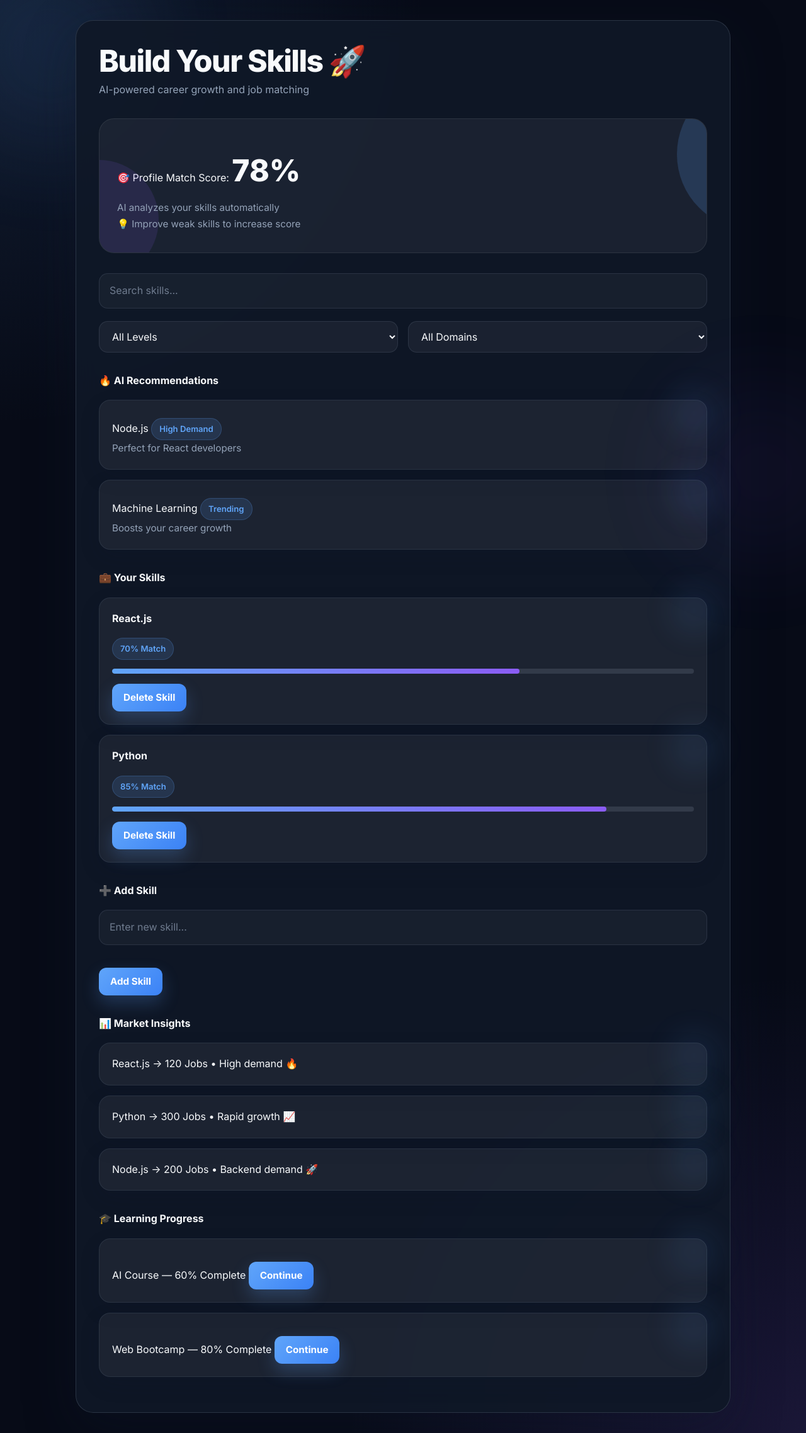
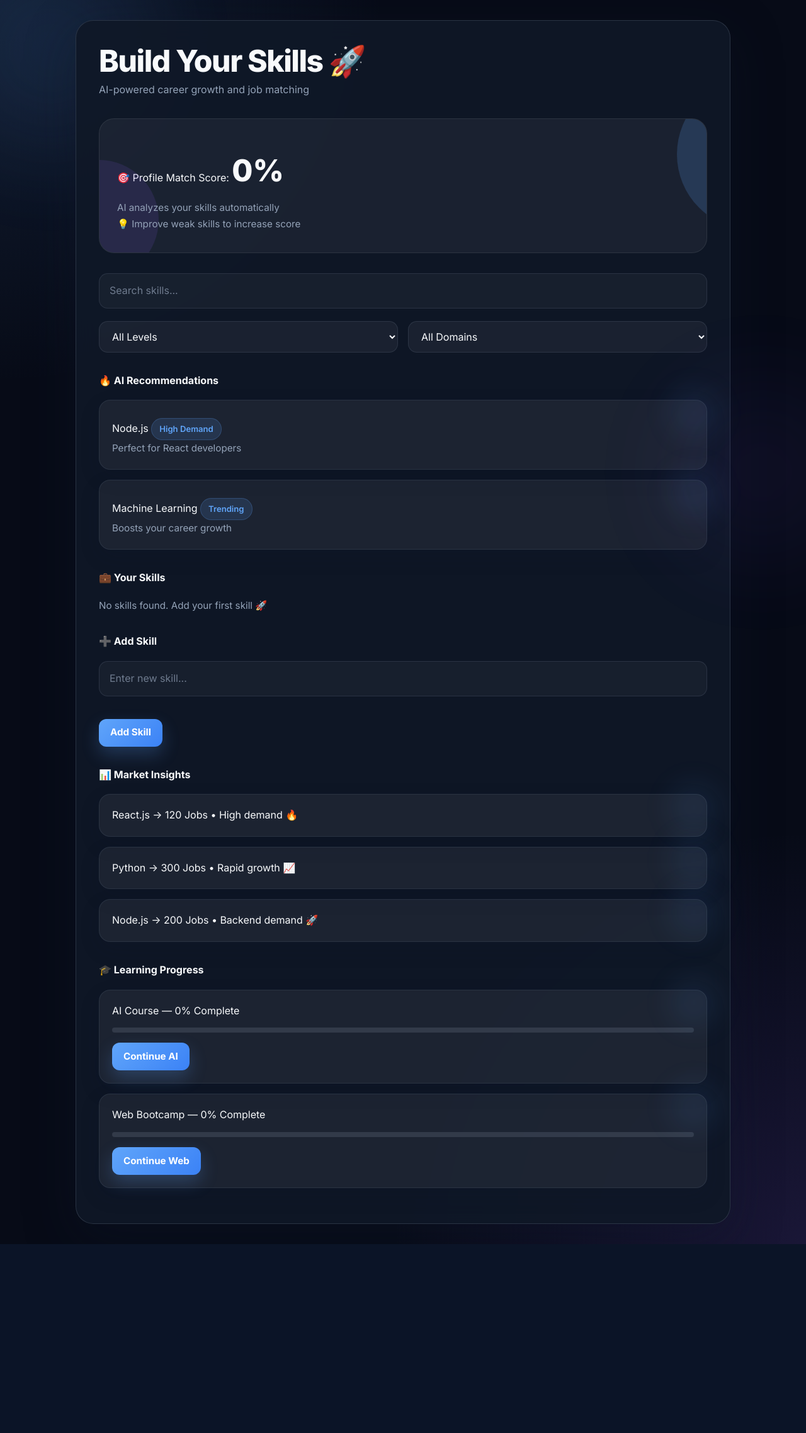
Before and after one commit to Abhigna13/career-portal, a Django app: template Django_Project_Code/ABHIGNA_14_MAY/career/templates/skills.html in a window 1280 px wide. Shown: the whole page at 63% size. After the commit the page ends 1976 px from the top, so only its background shows below. Run offline with Django 5.2, Linux system fonts and the light colour scheme; the template is opened without the code that fills it, so the values that code supplies are empty.

Commit message:
Updated skills and jobs pages with UI improvements

```diff
--- a/Django_Project_Code/ABHIGNA_14_MAY/career/templates/skills.html
+++ b/Django_Project_Code/ABHIGNA_14_MAY/career/templates/skills.html
@@ -306,28 +306,38 @@ h1 {
     opacity: 0.98;
 }
 
-.delete-btn{
-    display:inline-flex;
-    align-items:center;
-    justify-content:center;
-    min-height:44px;
-    padding:0 18px;
-    border-radius:12px;
-    border:none;
-    background:linear-gradient(135deg, var(--primary), var(--primary-strong));
-    color:#ffffff;
-    font-weight:700;
-    font-size:0.95rem;
-    cursor:pointer;
-    transition:transform 0.25s ease, box-shadow 0.25s ease, opacity 0.25s ease;
-    margin-top:16px;
-    box-shadow:0 12px 28px rgba(96, 165, 250, 0.24);
+.delete-btn {
+    display: inline-flex;
+    align-items: center;
+    justify-content: center;
+    min-height: 40px;
+    padding: 0 14px;
+    margin-top: 14px;
+
+    border-radius: 10px;
+    border: 1px solid rgba(239, 68, 68, 0.35);
+
+    background: rgba(239, 68, 68, 0.12);
+    color: #fca5a5;
+
+    font-weight: 600;
+    font-size: 0.85rem;
+
+    cursor: pointer;
+
+    transition: all 0.25s ease;
+    backdrop-filter: blur(10px);
 }
 
-.delete-btn:hover{
-    transform:translateY(-1px);
-    box-shadow:0 16px 36px rgba(96, 165, 250, 0.3);
-    opacity:0.98;
+.delete-btn:hover {
+    background: rgba(239, 68, 68, 0.25);
+    color: #ffffff;
+    transform: translateY(-2px);
+    box-shadow: 0 10px 25px rgba(239, 68, 68, 0.25);
+}
+
+.delete-btn:active {
+    transform: scale(0.97);
 }
 
 @media (max-width: 850px) {
@@ -433,137 +443,298 @@ h1 {
 
     <h3 class="section-title">🎓 Learning Progress</h3>
 
-    <div class="card">
-        AI Course — 60% Complete
-        <button class="btn" onclick="window.location.href='/jobs/'">Continue</button>
+<div class="card">
+    <span id="aiProgressText">
+        AI Course — 0% Complete
+    </span>
+
+    <div class="progress">
+        <div class="progress-bar" id="aiProgressBar"></div>
     </div>
 
-    <div class="card">
-        Web Bootcamp — 80% Complete
-        <button class="btn" onclick="window.location.href='/jobs/'">Continue</button>
+    <button class="btn" onclick="continueAI()">Continue AI</button>
+</div>
+
+<div class="card">
+    <span id="webProgressText">
+        Web Bootcamp — 0% Complete
+    </span>
+
+    <div class="progress">
+        <div class="progress-bar" id="webProgressBar"></div>
     </div>
 
+   <button class="btn" onclick="continueWeb()">Continue Web</button>
 </div>
 
+</div>
 <script>
+/* =========================
+   STORAGE KEYS
+========================= */
+const SKILL_KEY = "skills";
+const PROGRESS_KEY = "courseProgress";
 
-let skills = JSON.parse(localStorage.getItem("skills")) || [
-    {name:"React.js", level:70, domain:"web"},
-    {name:"Python", level:85, domain:"ai"}
-];
-
-skills = [...new Map(skills.map(s => [s.name.toLowerCase(), s])).values()];
-save();
-
-function save(){
-    localStorage.setItem("skills", JSON.stringify(skills));
+/* =========================
+   SAFE PARSER
+========================= */
+function safeParse(key) {
+    try {
+        const data = localStorage.getItem(key);
+        return data ? JSON.parse(data) : null;
+    } catch {
+        return null;
+    }
 }
 
-function isDuplicate(name){
-    return skills.some(s => s.name.toLowerCase() === name.toLowerCase());
+/* =========================
+   INIT STATE
+========================= */
+let skills = safeParse(SKILL_KEY);
+
+if (!Array.isArray(skills)) {
+    skills = [];
 }
 
-function deleteSkill(index){
-    skills.splice(index,1);
-    save();
+let courseProgress = safeParse(PROGRESS_KEY);
+
+if (!courseProgress || typeof courseProgress !== "object") {
+    courseProgress = { ai: 0, web: 0 };
+}
+
+courseProgress.ai = courseProgress.ai ?? 0;
+courseProgress.web = courseProgress.web ?? 0;
+
+/* =========================
+   SAVE
+========================= */
+function saveSkills() {
+    localStorage.setItem(SKILL_KEY, JSON.stringify(skills));
+}
+
+function saveProgress() {
+    localStorage.setItem(PROGRESS_KEY, JSON.stringify(courseProgress));
+}
+
+/* =========================
+   HELPERS
+========================= */
+function normalizeName(name) {
+    return name.trim().toLowerCase();
+}
+
+function isDuplicate(name) {
+    const n = normalizeName(name);
+    return skills.some(s => normalizeName(s.name) === n);
+}
+
+function generateId() {
+    return Date.now() + Math.floor(Math.random() * 10000);
+}
+
+/* =========================
+   DELETE SKILL (SAFE)
+========================= */
+function deleteSkill(id) {
+    skills = skills.filter(s => s.id !== id);
+    saveSkills();
+    updateLearningProgressFromSkills();  // ADD THIS
+
     render();
 }
 
-function render(){
+/* =========================
+   SCORE
+========================= */
+function calculateScore(list) {
+    if (!list.length) return 0;
+    return Math.round(list.reduce((a, b) => a + b.level, 0) / list.length);
+}
 
-    let list = document.getElementById("skillsList");
-    let search = document.getElementById("search").value.toLowerCase().trim();
-    let level = document.getElementById("levelFilter").value;
-    let domain = document.getElementById("domainFilter").value;
+/* =========================
+   PROGRESS UI (FIXED HERO BUG)
+========================= */
+function updateProgress() {
+    saveProgress();
+
+    const aiText = document.getElementById("aiProgressText");
+    const webText = document.getElementById("webProgressText");
+
+    if (aiText && webText) {
+        aiText.innerText = `AI Course — ${courseProgress.ai}% Complete`;
+        webText.innerText = `Web Bootcamp — ${courseProgress.web}% Complete`;
+    }
+
+    document.getElementById("aiProgressBar").style.width = courseProgress.ai + "%";
+    document.getElementById("webProgressBar").style.width = courseProgress.web + "%";
+}
+
+/* =========================
+   CONTINUE
+========================= */
+function continueAI() {
+    courseProgress.ai = Math.min(100, courseProgress.ai + 5);
+    saveProgress();
+    updateProgress();
+
+    setTimeout(() => {
+        window.location.href = "/jobs/";
+    }, 200);
+}
+
+function continueWeb() {
+    courseProgress.web = Math.min(100, courseProgress.web + 5);
+    saveProgress();
+    updateProgress();
+
+    setTimeout(() => {
+        window.location.href = "/jobs/";
+    }, 200);
+}
+
+/* =========================
+   RENDER
+========================= */
+function render() {
+    const list = document.getElementById("skillsList");
+
+    const search = document.getElementById("search").value.toLowerCase();
+    const level = document.getElementById("levelFilter").value;
+    const domain = document.getElementById("domainFilter").value;
+
+    const filtered = skills.filter(s => {
+        if (search && !s.name.toLowerCase().includes(search)) return false;
+
+        if (level === "beginner" && s.level > 60) return false;
+        if (level === "intermediate" && (s.level < 60 || s.level > 80)) return false;
+        if (level === "advanced" && s.level < 80) return false;
+
+        if (domain !== "all" && s.domain !== domain) return false;
+
+        return true;
+    });
 
     list.innerHTML = "";
 
-    let total = 0;
-    let count = 0;
-
-    skills.forEach((s,index)=>{
-
-        let name = s.name.toLowerCase();
-
-        if(search && !name.includes(search)) return;
-
-        if(level==="beginner" && s.level>=60) return;
-        if(level==="intermediate" && (s.level<60 || s.level>80)) return;
-        if(level==="advanced" && s.level<=80) return;
-
-        if(domain!=="all" && s.domain!==domain) return;
-
-        total += s.level;
-        count++;
-
-        list.innerHTML += `
-        <div class="card">
-            <b>${s.name}</b>
-
-            <span class="tag">${s.level}% Match</span>
-
-            <div class="progress">
-                <div class="progress-bar" style="width:${s.level}%"></div>
-            </div>
-
-            <button class="delete-btn" onclick="deleteSkill(${index})">
-                Delete Skill
-            </button>
-        </div>`;
-    });
-
-    document.getElementById("score").innerText =
-        count ? Math.round(total / count) + "%" : "0%";
-}
-
-function addCustomSkill(){
-
-    let val = document.getElementById("newSkill").value.trim();
-
-    if(val === ""){
-        alert("Please enter a skill!");
+    if (filtered.length === 0) {
+        list.innerHTML = "<p class='small'>No skills found. Add your first skill 🚀</p>";
+        document.getElementById("score").innerText = "0%";
         return;
     }
 
-    if(isDuplicate(val)){
+    filtered.forEach(skill => {
+        const card = document.createElement("div");
+        card.className = "card";
+
+        const progress = Math.max(0, Math.min(100, skill.level));
+
+        card.innerHTML = `
+            <b>${skill.name}</b>
+            <span class="tag">${skill.domain.toUpperCase()} • ${progress}%</span>
+            <div class="progress">
+                <div class="progress-bar" style="width:${progress}%"></div>
+            </div>
+        `;
+
+        const btn = document.createElement("button");
+        btn.className = "delete-btn";
+        btn.innerText = "Delete Skill";
+        btn.onclick = () => deleteSkill(skill.id);
+
+        card.appendChild(btn);
+        list.appendChild(card);
+    });
+
+    // score from FULL dataset (correct UX)
+    const scoreEl = document.getElementById("score");
+    if (scoreEl) {
+        scoreEl.innerText = calculateScore(skills) + "%";
+    }
+}
+
+/* =========================
+   ADD SKILL
+========================= */
+function addCustomSkill() {
+
+    const input = document.getElementById("newSkill");
+    const val = input.value.trim();
+
+    if (!val) {
+        alert("Enter skill!");
+        return;
+    }
+
+    if (isDuplicate(val)) {
         alert("Skill already exists!");
         return;
     }
 
     skills.push({
+        id: generateId(),
         name: val,
-        level: Math.floor(Math.random() * 41) + 50,
-        domain: "web"
+        level: 50,
+        domain: detectDomain(val)
     });
 
-    document.getElementById("newSkill").value = "";
-
-    save();
-    render();
-
-    alert(val + " skill added successfully!");
-}
-
-function addSkill(name){
-
-    if(isDuplicate(name)){
-        alert(name + " already exists!");
-        return;
-    }
-
-    skills.push({
-        name: name,
-        level: 60,
-        domain: "web"
-    });
-
-    save();
+    saveSkills();
+    updateLearningProgressFromSkills();  // ADD THIS
+    input.value = "";
     render();
 }
 
-render();
+/* =========================
+   DOMAIN DETECTION
+========================= */
+function detectDomain(val) {
+    val = val.toLowerCase();
 
+    const aiSkills = ["python", "ai", "ml", "machine learning", "data", "deep learning", "tensorflow"];
+    const webSkills = ["react", "node", "html", "css", "javascript", "js", "next"];
+
+    if (aiSkills.some(s => val.includes(s))) return "ai";
+    if (webSkills.some(s => val.includes(s))) return "web";
+
+    return "web";
+}
+
+function updateLearningProgressFromSkills() {
+    let aiTotal = 0, webTotal = 0;
+    let aiCount = 0, webCount = 0;
+
+    skills.forEach(s => {
+        if (s.domain === "ai") {
+    aiTotal += s.level;
+    aiCount++;
+} else if (s.domain === "web") {
+    webTotal += s.level;
+    webCount++;
+}
+    });
+
+    const aiAvg = aiCount ? aiTotal / aiCount : 0;
+    const webAvg = webCount ? webTotal / webCount : 0;
+
+    // smooth + capped progress
+    courseProgress.ai = Math.min(100, Math.round(aiAvg));
+    courseProgress.web = Math.min(100, Math.round(webAvg));
+
+    saveProgress();
+    updateProgress();
+}
+
+/* =========================
+   INIT
+========================= */
+document.addEventListener("DOMContentLoaded", () => {
+    render();
+    updateLearningProgressFromSkills();
+    updateProgress();
+});
+
+function goToJobs() {
+    window.location.href = "/jobs/";
+}
 </script>
-
 </body>
 </html>
```
Also changed, not shown: Django_Project_Code/ABHIGNA_14_MAY/career/templates/jobs.html (+137 -100 lines).
